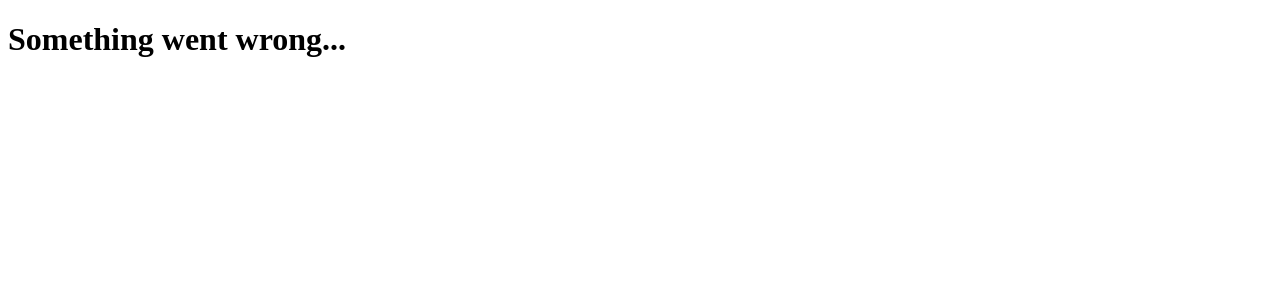
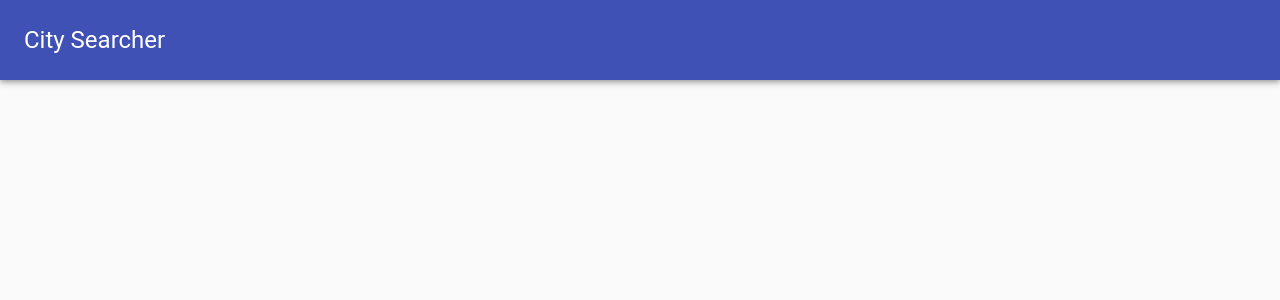
Before and after one commit to Parthipan-Natkunam/city-search, a React app: page / in a window 1280 px wide. Shown: the top 300 px of the page. Built offline with nearby package versions, Linux system fonts and the light colour scheme.

Commit message:
add material UI to project

```diff
--- a/package.json
+++ b/package.json
@@ -28,6 +28,8 @@
     "webpack-dev-server": "^3.11.2"
   },
   "dependencies": {
+    "@material-ui/core": "^4.11.3",
+    "@material-ui/icons": "^4.11.2",
     "react": "^17.0.1",
     "react-dom": "^17.0.1"
   }
--- a/src/App.tsx
+++ b/src/App.tsx
@@ -1,4 +1,6 @@
 import * as React from "react";
+import CssBaseline from "@material-ui/core/CssBaseline";
+import { Navbar } from "./components";
 import { useFetchAllCities } from "./hooks";
 
 const App: React.FC = (): JSX.Element => {
@@ -7,8 +9,10 @@ const App: React.FC = (): JSX.Element => {
   );
 
   return (
-    <div>
-      {isLoading && <h1>Loading...</h1>}
+    <>
+      <CssBaseline>
+        <Navbar brandTitle="City Searcher" />
+        {/* {isLoading && <h1>Loading...</h1>}
       {isError && <h1>Something went wrong...</h1>}
       {cities?.length && (
         <div>
@@ -16,8 +20,9 @@ const App: React.FC = (): JSX.Element => {
             <p key={`city-${lat}-${lng}`}>{city}</p>
           ))}
         </div>
-      )}
-    </div>
+      )} */}
+      </CssBaseline>
+    </>
   );
 };
 
--- /dev/null
+++ b/src/components/Navbar.tsx
@@ -0,0 +1,29 @@
+import * as React from "react";
+import { createStyles, makeStyles, Theme } from "@material-ui/core/styles";
+import AppBar from "@material-ui/core/AppBar";
+import Typography from "@material-ui/core/Typography";
+
+const useStyles = makeStyles((theme: Theme) =>
+  createStyles({
+    root: {
+      flexGrow: 1,
+      padding: theme.spacing(3),
+    },
+  })
+);
+
+interface NavbarProps {
+  brandTitle: string;
+}
+
+const Navbar: React.FC<NavbarProps> = ({ brandTitle }): JSX.Element => {
+  const classes = useStyles();
+
+  return (
+    <AppBar position="static" className={classes.root}>
+      <Typography variant="h5">{brandTitle}</Typography>
+    </AppBar>
+  );
+};
+
+export default Navbar;
--- /dev/null
+++ b/src/components/index.tsx
@@ -0,0 +1 @@
+export { default as Navbar } from "./Navbar";
```
Also changed, not shown: 1 other file (tests, documents, lock files or other folders).
